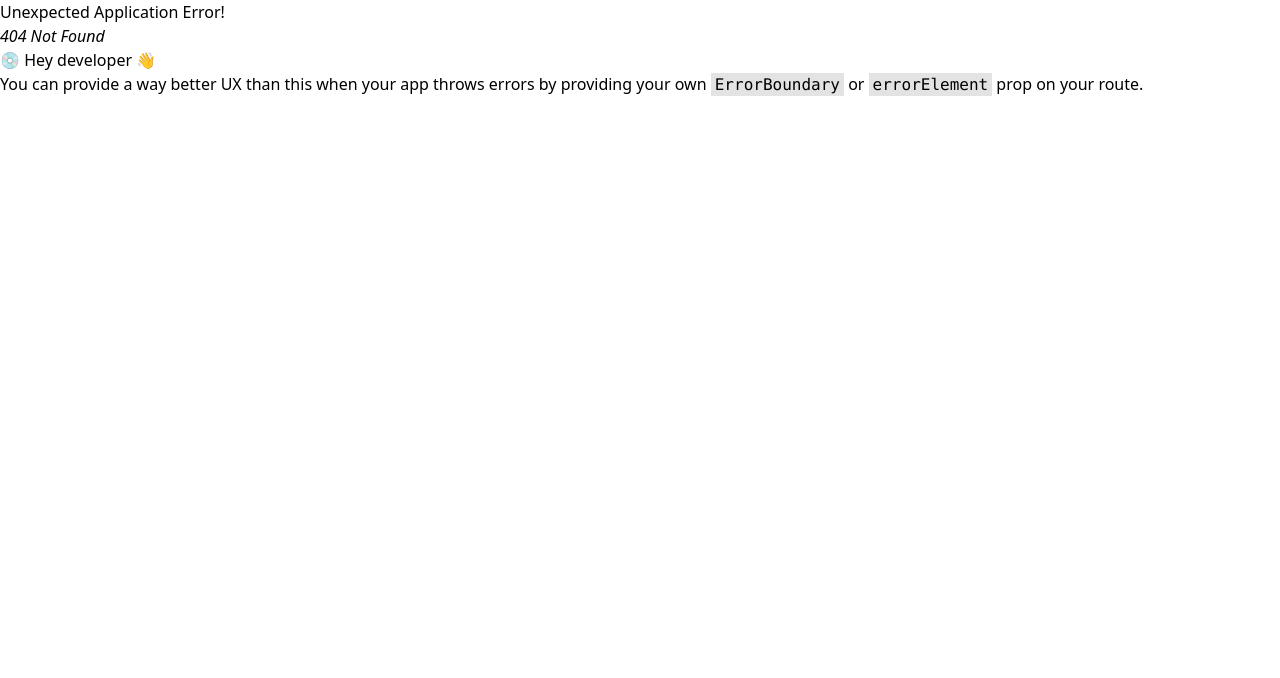
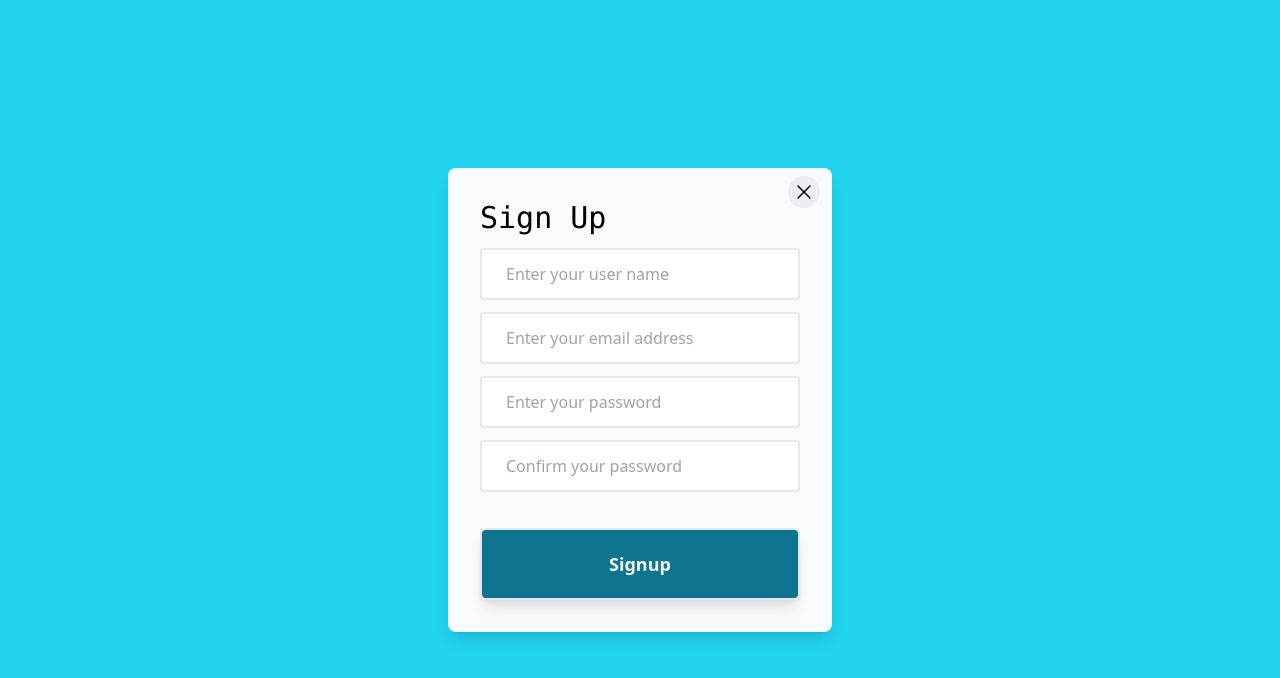
Before and after one commit to YilongCoryWang/easyconn, a React (Vite) app in the folder frontend/: page /signup in a window 1280 px wide. Before the commit this address had no page. Shown: the top 678 px of the page. Built offline with nearby package versions, Linux system fonts and the light colour scheme.

Commit message:
[Yilong] Add Signup component frontend

```diff
--- a/frontend/src/pages/Home.tsx
+++ b/frontend/src/pages/Home.tsx
@@ -33,14 +33,14 @@ function Home() {
       <div className="w-96 h-full bg-cyan-600 text-gray-200 rounded-md shadow-2xl p-3 m-6 space-y-3">
         {/* welcome banner container */}
         <div className="flex items-center space-x-3">
-          <img
-            className="w-16 h-16"
-            src={`${resourceURL}/${image}`}
-            alt={`${userName}-image`}
-          />
-          <h1 className="text-2xl">
-            Welcome back{userName && `, ${userName}`}!
-          </h1>
+          {image && (
+            <img
+              className="w-16 h-16"
+              src={`${resourceURL}/${image}`}
+              alt={`${userName}-image`}
+            />
+          )}
+          <h1 className="text-2xl">Welcome{userName && ` ${userName}`}!</h1>
         </div>
         <h3 className="text-lg">Now you can video chat with friends:</h3>
         {/* <div className="flex flex-row justify-center items-center"> */}
--- a/frontend/src/pages/Login.tsx
+++ b/frontend/src/pages/Login.tsx
@@ -8,7 +8,6 @@ function Login() {
   const passwordRef = useRef<HTMLInputElement | null>(null);
 
   const handleLogin = useCallback(async () => {
-    console.log("handleLogin");
     try {
       if (
         !emailRef ||
@@ -74,8 +73,11 @@ function Login() {
               ref={passwordRef}
             />
           </div>
-          <div className="flex flex-col items-center justify-between text-center font-semibold mt-3">
-            <a href="#" className="w-full  text-cyan-700 mt-3 mb-3">
+          <div className="flex items-center justify-between text-center font-semibold mt-3">
+            <a href="/signup" className="w-1/2  text-cyan-700 mt-3 mb-3">
+              Sign Up
+            </a>
+            <a href="#" className="w-1/2 text-cyan-700 mt-3 mb-3">
               Forgot password?
             </a>
           </div>
@@ -86,23 +88,6 @@ function Login() {
             Login
           </button>
         </div>
-        {/* <!-- close button --> */}
-        <div className="absolute top-2 right-3 w-8 h-8 rounded-full group bg-gray-200 bg-opacity-70 flex justify-center items-center">
-          <svg
-            xmlns="http://www.w3.org/2000/svg"
-            className="w-6 h-6 text-black group-hover:text-gray-600"
-            viewBox="0 0 24 24"
-            strokeWidth="1.5"
-            stroke="currentColor"
-            fill="none"
-            strokeLinecap="round"
-            strokeLinejoin="round"
-          >
-            <path stroke="none" d="M0 0h24v24H0z" fill="none"></path>
-            <line x1="18" y1="6" x2="6" y2="18"></line>
-            <line x1="6" y1="6" x2="18" y2="18"></line>
-          </svg>
-        </div>
       </div>
     </div>
   );
--- /dev/null
+++ b/frontend/src/pages/Signup.tsx
@@ -0,0 +1,130 @@
+import { useCallback, useEffect, useRef } from "react";
+import { useNavigate } from "react-router-dom";
+import apiBase from "../utils/apiBase";
+
+function Signup() {
+  const navigate = useNavigate();
+  const nameRef = useRef<HTMLInputElement | null>(null);
+  const emailRef = useRef<HTMLInputElement | null>(null);
+  const passwordRef = useRef<HTMLInputElement | null>(null);
+  const passwordConfirmRef = useRef<HTMLInputElement | null>(null);
+
+  const handleSignup = useCallback(async () => {
+    try {
+      if (
+        !nameRef ||
+        !nameRef.current ||
+        !emailRef ||
+        !emailRef.current ||
+        !passwordRef ||
+        !passwordRef.current ||
+        !passwordConfirmRef ||
+        !passwordConfirmRef.current
+      ) {
+        return;
+      }
+      const name = nameRef.current.value;
+      const email = emailRef.current.value;
+      const password = passwordRef.current.value;
+      const passwordConfirm = passwordConfirmRef.current.value;
+      const res = await apiBase.post("/api/vi/users/signup", {
+        name,
+        email,
+        password,
+        passwordConfirm,
+      });
+
+      const { status, data, token } = res.data;
+      if (status === "success") {
+        const { uuid, image, userName } = data.user;
+        localStorage.setItem("token", token);
+        navigate("/home", { state: { uuid, image, userName } });
+      }
+    } catch (error) {
+      console.error(error);
+    }
+  }, [navigate]);
+
+  useEffect(() => {
+    const listener = (e: KeyboardEvent) => {
+      if (e.code === "Enter") {
+        handleSignup();
+      }
+    };
+
+    window.addEventListener("keydown", listener);
+
+    return () => {
+      window.removeEventListener("keydown", listener);
+    };
+  }, [handleSignup]);
+
+  return (
+    <div className="flex justify-center items-center bg-cyan-400 min-h-screen">
+      {/* <!-- main card --> */}
+      <div className="relative flex m-6">
+        {/* <!-- left card --> */}
+        <div className="w-96 p-4 md:p-8 bg-gray-50 shadow-lg rounded-lg space-y-9">
+          {/* <!-- Signup container --> */}
+          <div className="space-y-3">
+            <h1 className="text-3xl text-start font-mono">Sign Up</h1>
+            <input
+              className="w-full border-2 rounded focus:outline-none h-10 p-6"
+              type="text"
+              placeholder="Enter your user name"
+              ref={nameRef}
+            />
+            <input
+              className="w-full border-2 rounded focus:outline-none h-10 p-6"
+              type="text"
+              placeholder="Enter your email address"
+              ref={emailRef}
+            />
+            <input
+              className="w-full border-2 rounded focus:outline-none h-10 p-6"
+              type="password"
+              placeholder="Enter your password"
+              ref={passwordRef}
+            />
+            <input
+              className="w-full border-2 rounded focus:outline-none h-10 p-6"
+              type="password"
+              placeholder="Confirm your password"
+              ref={passwordConfirmRef}
+            />
+          </div>
+          <button
+            className="w-full border-2 rounded-md bg-cyan-700 p-5 text-gray-100 shadow-lg hover:bg-cyan-600 hover:-translate-y-1 active:translate-y-0 transition text-lg font-semibold"
+            onClick={handleSignup}
+          >
+            Signup
+          </button>
+        </div>
+        {/* <!-- close button --> */}
+        <div
+          className="absolute top-2 right-3 w-8 h-8 rounded-full group bg-gray-200 bg-opacity-70 flex justify-center items-center"
+          onClick={() => {
+            navigate("/");
+          }}
+        >
+          <svg
+            xmlns="http://www.w3.org/2000/svg"
+            className="w-6 h-6 text-black group-hover:text-gray-600 group-hover:-translate-y-0.5 group-active:translate-y-0"
+            viewBox="0 0 24 24"
+            strokeWidth="1.5"
+            stroke="currentColor"
+            fill="none"
+            strokeLinecap="round"
+            strokeLinejoin="round"
+          >
+            <path stroke="none" d="M0 0h24v24H0z" fill="none"></path>
+            <line x1="18" y1="6" x2="6" y2="18"></line>
+            <line x1="6" y1="6" x2="18" y2="18"></line>
+          </svg>
+        </div>
+      </div>
+    </div>
+  );
+}
+
+export default Signup;
--- a/frontend/src/pages/router.tsx
+++ b/frontend/src/pages/router.tsx
@@ -1,5 +1,6 @@
 import { createBrowserRouter } from "react-router-dom";
 import Login from "./Login";
+import Signup from "./Signup";
 import OffererChat from "../mediaComponents/OffererChat";
 import AnswererChat from "../mediaComponents/AnswererChat";
 import Home from "./Home";
@@ -9,6 +10,7 @@ const router = createBrowserRouter([
     path: "/",
     element: <Login />,
   },
+  { path: "/signup", element: <Signup /> },
   { path: "/home", element: <Home /> },
   { path: "/offererchat", element: <OffererChat /> },
   { path: "/answererchat", element: <AnswererChat /> },
```
Also changed, not shown: 2 other files (tests, documents, lock files or other folders).
